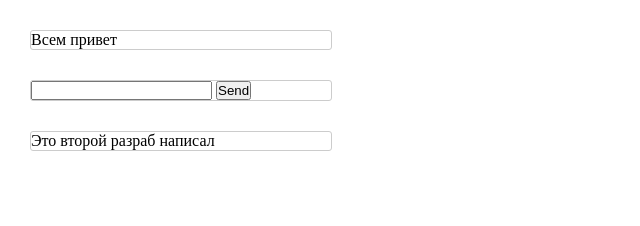
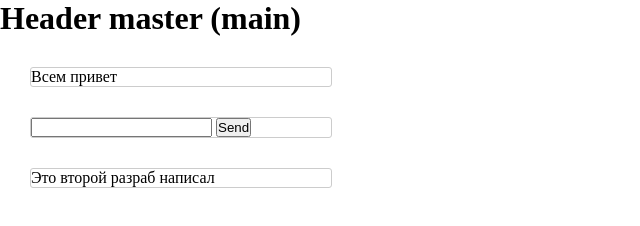
Before and after one commit to Andrew2112/learn-git, a plain HTML site: page index.html in a window 1280 px wide. Shown: the whole page, without its empty margins (0-640 px from the left). Drawn offline with Linux system fonts and the light colour scheme.

Commit message:
master commit

```diff
--- a/index.html
+++ b/index.html
@@ -10,6 +10,7 @@
 </head>
 
 <body>
+    <h1>Header master (main)</h1>
     <div class="box">
         <p>Всем привет</p>
     </div>
```
